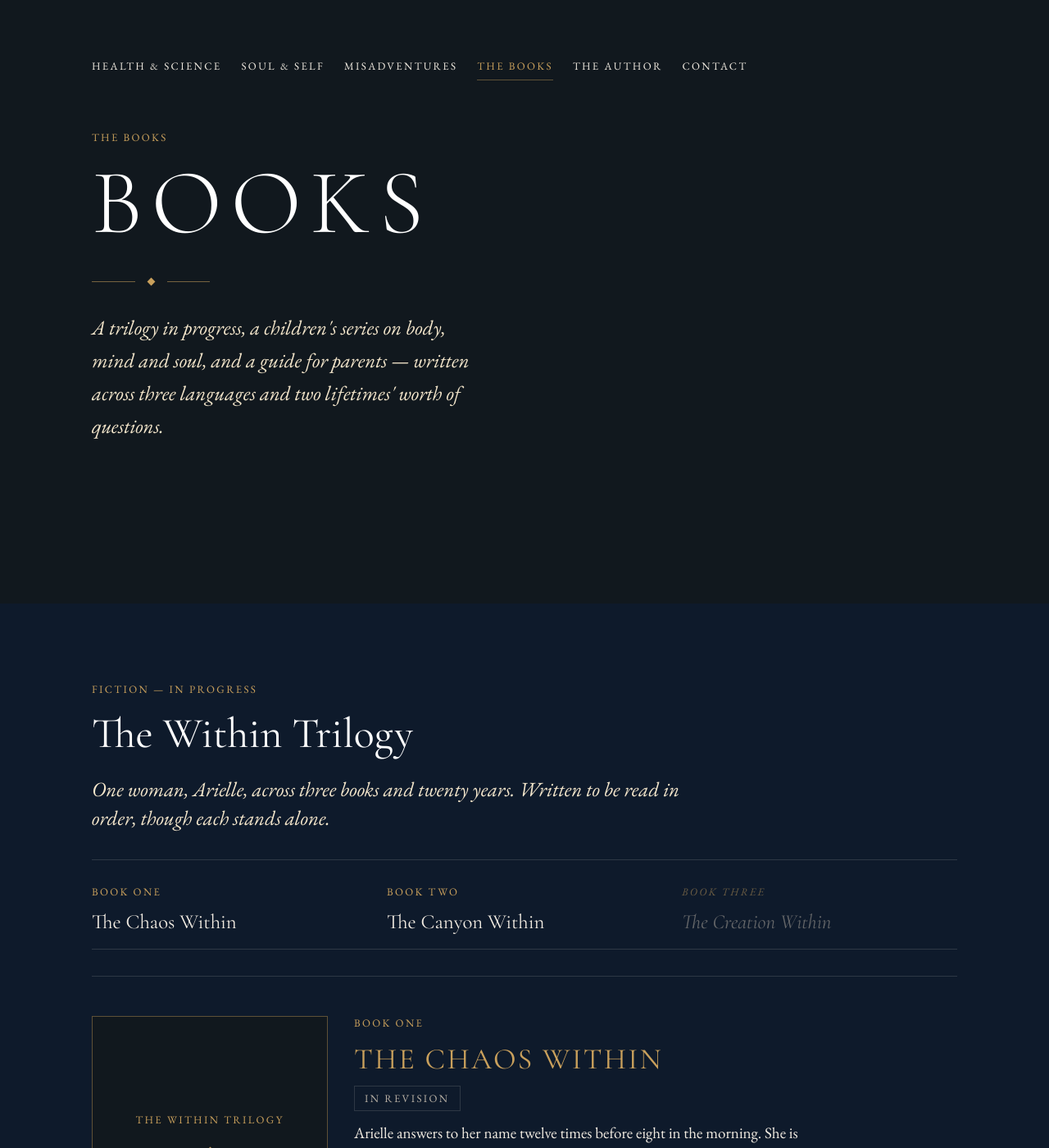
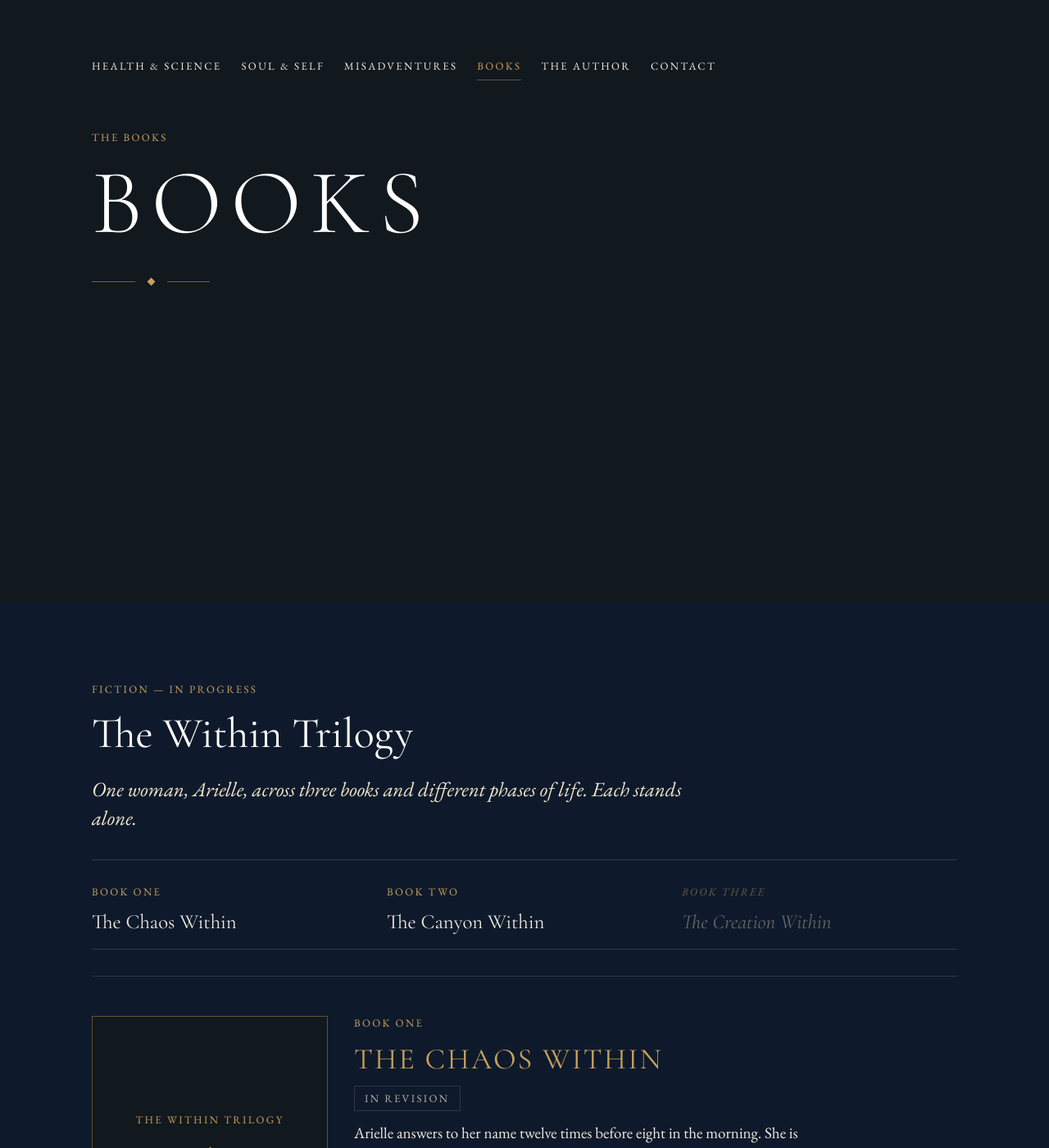
Before and after one commit to adeglon/adeglon.github.io, a Jekyll site: the page built from docs/books/index.html, in a window 1280 px wide and 1400 px high. Shown: the whole window at 82% size. Built offline with Jekyll 4.4.1, drawn with Linux system fonts in a browser that asks for light colours; a script that is not in the unit is left out; some of the changed text lies outside the part shown.

Commit message:
Tidy the books page
- nav reads Books, not The Books
- signing-table photograph removed
- hero standfirst cut
- trilogy standfirst reworded
- author section removed; it moves to the landing page next

```diff
--- a/docs/_config.yml
+++ b/docs/_config.yml
@@ -50,7 +50,7 @@
   - {name: "Health & Science", url: "/health-science/"}
   - {name: "Soul & Self",      url: "/soul-self/"}
   - {name: "Misadventures",    url: "/misadventures/"}
-  - {name: "The Books",        url: "/books/"}
+  - {name: "Books",            url: "/books/"}
   - {name: "The Author",       url: "/author/"}
   - {name: "Contact",          url: "/contact/"}
 
--- a/docs/books/index.html
+++ b/docs/books/index.html
@@ -21,9 +21,6 @@
         <p class="label">The books</p>
         <h1 class="hero__title">Books</h1>
         {% include ornament.html modifier="ornament--short" %}
-        <p class="hero__sub">A trilogy in progress, a children's series on body,
-          mind and soul, and a guide for parents — written across three languages
-          and two lifetimes' worth of questions.</p>
       </div>
     </div>
   </div>
@@ -35,8 +32,8 @@
   <section class="page section" id="within">
     <span class="label">Fiction — in progress</span>
     <h2 style="margin-top:var(--sp-2)">The Within Trilogy</h2>
-    <p class="standfirst">One woman, Arielle, across three books and twenty
-      years. Written to be read in order, though each stands alone.</p>
+    <p class="standfirst">One woman, Arielle, across three books and different
+      phases of life. Each stands alone.</p>
 
     {% include series-strip.html %}
 
@@ -76,16 +73,8 @@
     <h2 style="margin-top:var(--sp-2)">{{ s.name }}</h2>
     <p class="standfirst">{{ s.kind }}</p>
 
-    <div class="series-intro">
-      <div>
-        <p>{{ s.intro }}</p>
-        <p class="post-list__meta">Available in {{ s.languages }}</p>
-      </div>
-      {%- if s.image %}
-      <img class="series-photo" src="{{ s.image | relative_url }}" alt="{{ s.image_alt }}"
-           loading="lazy" decoding="async">
-      {%- endif %}
-    </div>
+    <p>{{ s.intro }}</p>
+    <p class="post-list__meta">Available in {{ s.languages }}</p>
 
     {% for b in s.books %}
       <article class="book-card">
@@ -156,28 +145,6 @@
   </section>
   {% endfor %}
 
-  <!-- ── The author ─────────────────────────────────────────────────── -->
-  <section class="page section" id="author">
-    <div class="author-grid">
-      <img src="{{ '/assets/author/agnes-400.jpg' | relative_url }}"
-           srcset="{{ '/assets/author/agnes-240.jpg' | relative_url }} 240w,
-                   {{ '/assets/author/agnes-400.jpg' | relative_url }} 400w,
-                   {{ '/assets/author/agnes-600.jpg' | relative_url }} 600w"
-           sizes="14rem" width="400" height="400" loading="lazy"
-           style="border-radius:var(--radius-photo)"
-           alt="{{ site.author }}">
-      <div>
-        <span class="label">The author</span>
-        <h2 style="margin-top:0">{{ site.author }}</h2>
-        <p class="standfirst" style="margin-top:0">The novelist who brings ancient wisdom
-          and modern science into conversation through story.</p>
-        <p>A Swiss-American writer trained in biochemistry and Traditional Chinese
-          Medicine, writing for children, for parents, and now in fiction.</p>
-        <p><a href="{{ '/' | relative_url }}">Her essays and notes from the trail &rarr;</a></p>
-      </div>
-    </div>
-  </section>
-
 </main>
 
 {% include signup.html %}
```
